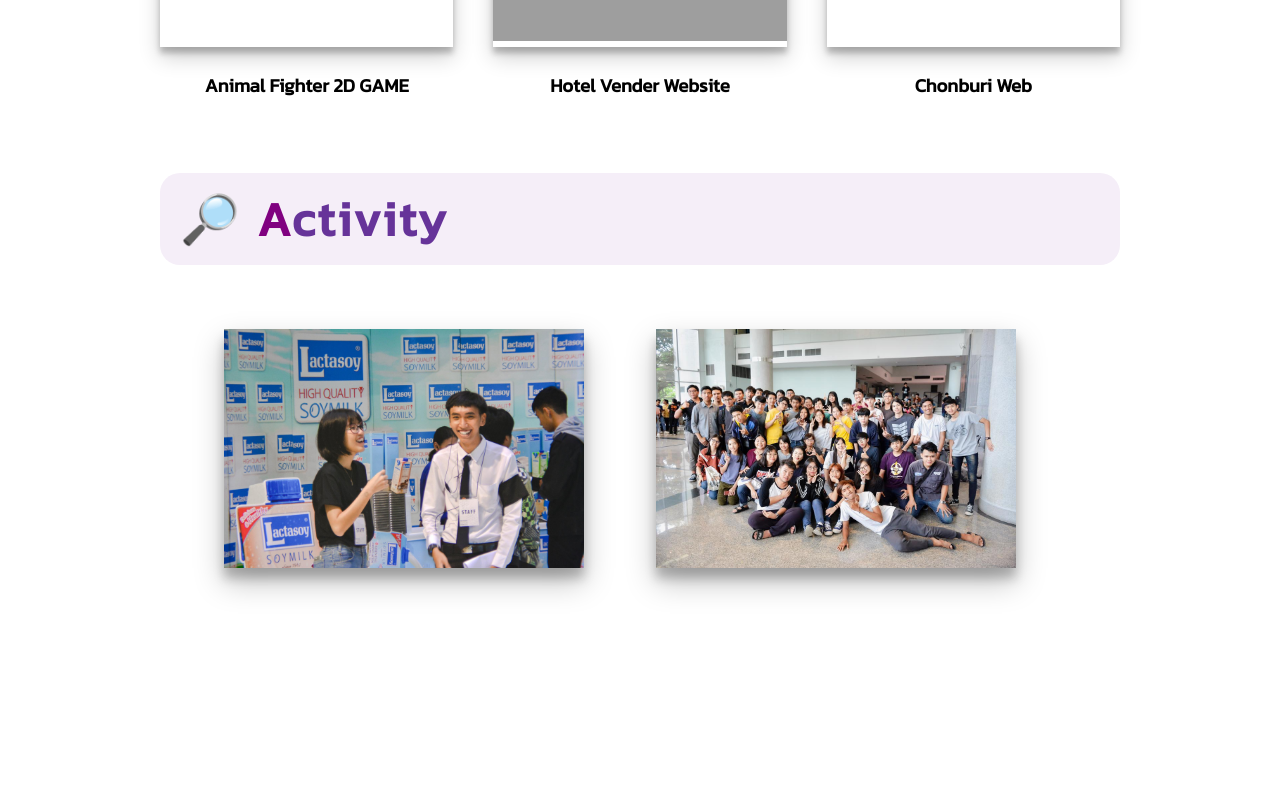
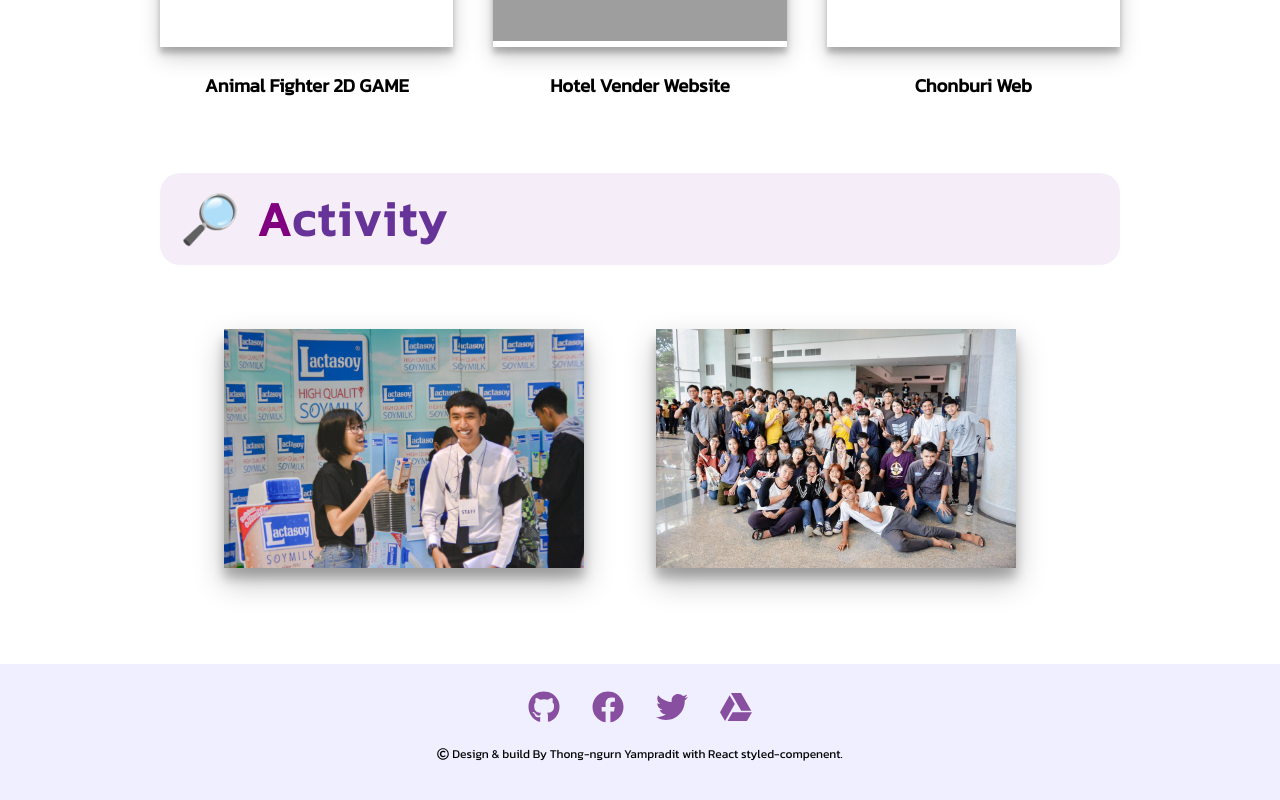
Before and after one commit to ifackerx/web-portfolio, a React (Create React App) app: page / in a window 1280 px wide. Shown: the part 2604-3404 px from the top of the page. Before the commit the page ends 3268 px from the top, so only its background shows below. Built offline with nearby package versions, Linux system fonts and the light colour scheme; grey boxes are pictures that could not be loaded.

Commit message:
add footer :b

```diff
--- a/package.json
+++ b/package.json
@@ -8,9 +8,11 @@
     "@testing-library/react": "^9.3.2",
     "@testing-library/user-event": "^7.1.2",
     "react": "^16.13.1",
+    "react-back-to-top-button": "0.0.14",
     "react-dom": "^16.13.1",
+    "react-icons": "^3.9.0",
     "react-scripts": "3.4.1",
-    "styled-components": "^5.0.1"
+    "styled-components": "^5.1.0"
   },
   "scripts": {
     "predeploy": "npm run build",
--- a/src/App.js
+++ b/src/App.js
@@ -7,6 +7,7 @@ import AboutME from './component/AboutME';
 import Project from './component/Project';
 import Activity from './component/Activity';
 import TimeLine from './component/TimeLine';
+import Footer from './component/Footer';
 
 
 function App() {
@@ -17,6 +18,7 @@ function App() {
       <AboutME/>
       <Project/>
       <Activity/>
+      <Footer/>
     </div>
   );
 }
--- /dev/null
+++ b/src/component/Footer.js
@@ -0,0 +1,88 @@
+import React, { useState } from "react";
+import styled from "styled-components";
+
+
+
+import {
+  FaGithub,
+  FaFacebook,
+  FaTwitter,
+  FaGoogleDrive,
+  FaRegCopyright,
+} from "react-icons/fa";
+
+const Container = styled.div`
+  display: grid;
+  grid-template-rows: 1fr 1fr;
+  background-color: #f0efff;
+`;
+
+const Footer_ = styled.div`
+  display: flex;
+  justify-content: center;
+  align-items: center;
+`;
+
+const IconGroup = styled.div`
+  display: flex;
+  justify-content: center;
+`;
+
+const Wrap = styled(IconGroup)`
+    font-size: 0.75em;
+    align-items: center;
+    margin-top: -3em;
+    p {
+        margin-left: 3px;
+    }
+`
+
+const Icon = styled.i`
+  font-size: 2em;
+  cursor: pointer;
+  margin: 0.75em 0.5em 0px 0.5em;
+  text-decoration: none;
+  a {
+    color: #884ea0;
+  }
+  a:hover {
+    transition: transform 0.4s;
+    color: palevioletred;
+  }
+`;
+
+const Footer = () => {
+  return (
+    <Container>
+      <IconGroup>
+        <Icon>
+          <a href="https://www.github.com/ifackerx/" target="_blank">
+            <FaGithub />
+          </a>
+        </Icon>
+        <Icon>
+          <a href="https://www.github.com/ifackerx/" target="_blank">
+            <FaFacebook />
+          </a>
+        </Icon>
+        <Icon>
+          <a href="https://www.github.com/ifackerx/" target="_blank">
+            <FaTwitter />
+          </a>
+        </Icon>
+        <Icon>
+          <a href="https://www.github.com/ifackerx/" target="_blank">
+            <FaGoogleDrive />
+          </a>
+        </Icon>
+      </IconGroup>
+      <Wrap>
+      <FaRegCopyright/> <p>Design & build By Thong-ngurn Yampradit with React styled-compenent.</p>
+      </Wrap>
+
+
+    </Container>
+  );
+};
+
+export default Footer;
```
Also changed, not shown: src/component/Article.js (deleted, +0 -17 lines), 2 other files (tests, documents, lock files or other folders).
